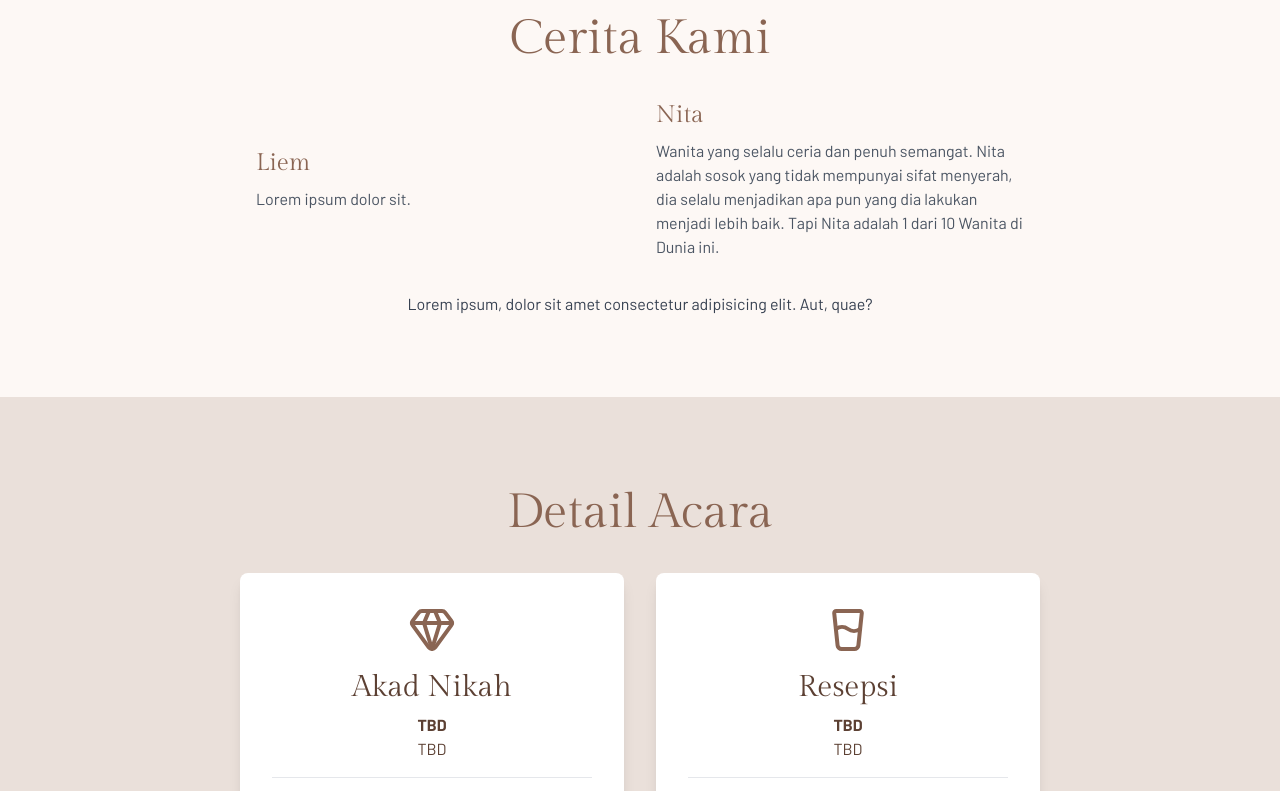
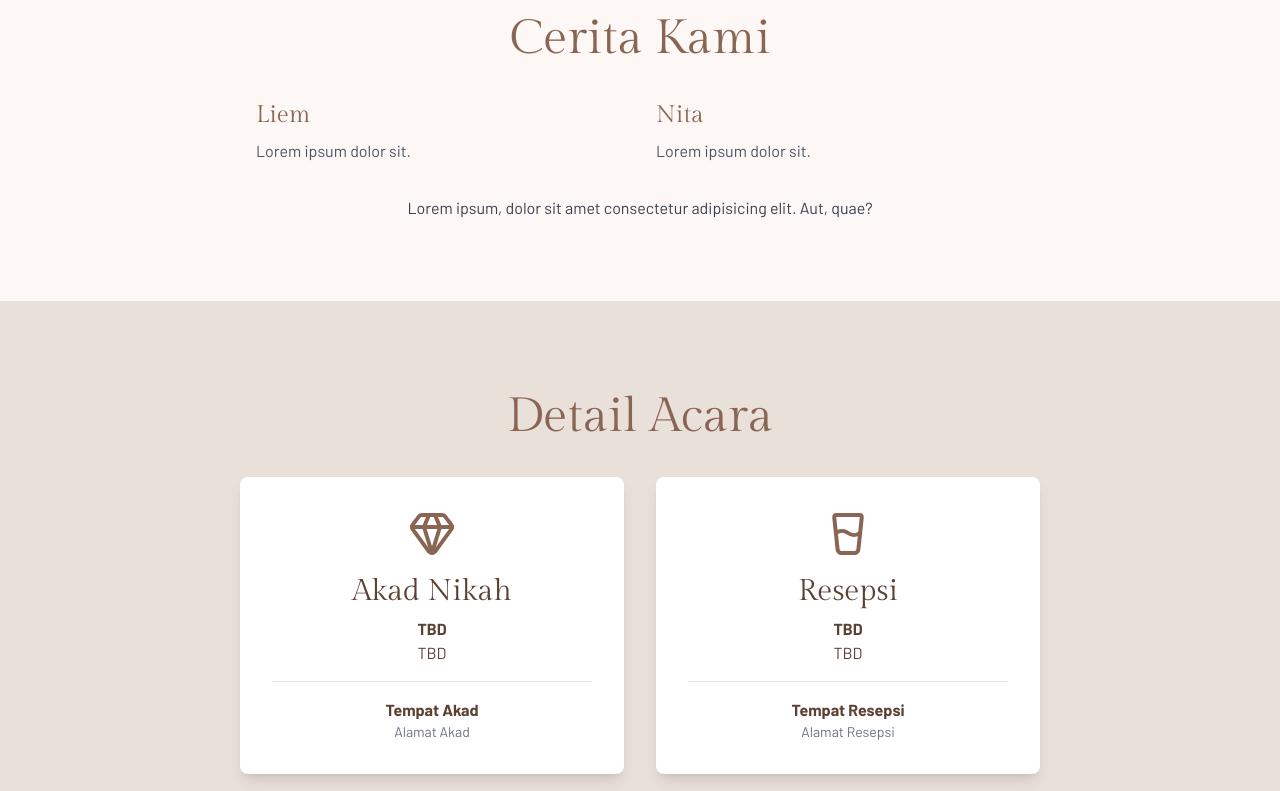
Before and after one commit to Kwonliem/WeddingWeb-Liem-Nita, a plain HTML site: page index.html in a window 1280 px wide. Shown: the part 877-1668 px from the top of the page. Drawn offline with nearby package versions, Linux system fonts and the light colour scheme.

Commit message:
first commit

```diff
--- a/index.html
+++ b/index.html
@@ -83,7 +83,7 @@
                     <div class="w-full md:w-1/2">
                         <h3 class="text-2xl text-[#8A6553] mb-2">Nita</h3>
                         <p class="text-gray-600">
-                            Wanita yang selalu ceria dan penuh semangat. Nita adalah sosok yang tidak mempunyai sifat menyerah, dia selalu menjadikan apa pun yang dia lakukan menjadi lebih baik. Tapi Nita adalah 1 dari 10 Wanita di Dunia ini.
+                            Lorem ipsum dolor sit.
                         </p>
                     </div>
                 </div>
```
